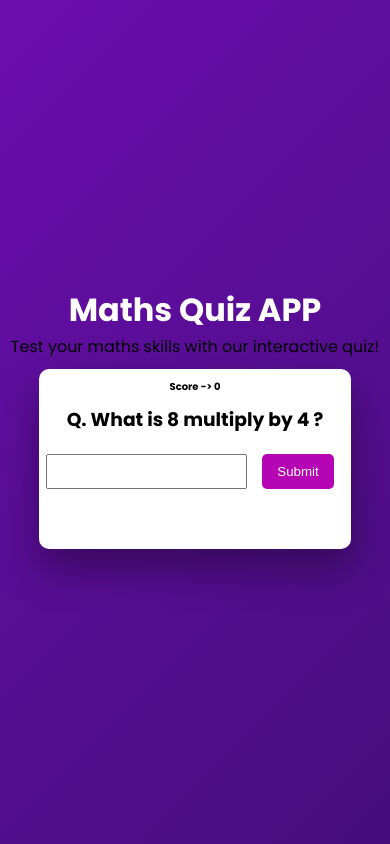
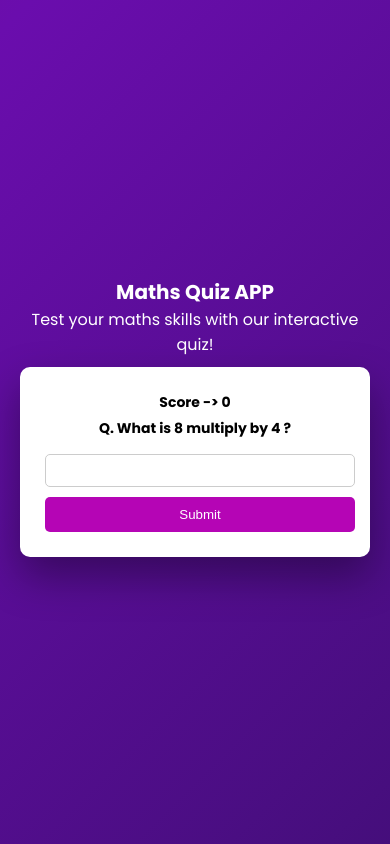
Before and after one commit to basantmahato/MathsQuizApp, a plain HTML site: page index.html in a window 390 px wide. Drawn offline with Linux system fonts and the light colour scheme.

Commit message:
Commit CSS

```diff
--- a/style.css
+++ b/style.css
@@ -6,18 +6,18 @@
     --text-color: #333;
 }
 
-.background{
+.background {
     text-align: center;
     display: flex;
     flex-direction: column;
     justify-content: center;
     align-items: center;
-    margin: 0;
-    height: 100vh;
+    min-height: 100vh;
     width: 100%;
     background: linear-gradient(135deg, #a0204c, #6a0dad, #1e0f47);
     background-size: 400% 400%;
     animation: gradientShift 10s ease infinite;
+    padding: 20px;
 }
 
 body {
@@ -34,29 +34,27 @@ p {
     font-weight: 400;
 }
 
-*{
+* {
     box-sizing: border-box;
     padding: 0;
     margin: 0;
 }
 
 @keyframes gradientShift {
-        0% { background-position: 0% 50%; }
-        50% { background-position: 100% 50%; }
-        100% { background-position: 0% 50%; }
+    0% { background-position: 0% 50%; }
+    50% { background-position: 100% 50%; }
+    100% { background-position: 0% 50%; }
 }
 
-.container{
+.container {
     display: flex;
     flex-direction: column;
     align-items: center;
+    color: #fff;
+    text-align: center;
 }
 
-.container h1{
-    color: #fff;
-}
-
-.box{
+.box {
     display: flex;
     flex-wrap: wrap;
     flex-direction: column;
@@ -64,38 +62,43 @@ p {
     background-color: #fff;
     border-radius: 10px;
     box-shadow: 0px 19px 41px rgba(0, 0, 0, 0.36);
-    height: 180px;
-    min-width: 80% ;
+    padding: 20px;
     margin: 10px;
-
+    max-width: 500px;
+    width: 100%;
 }
 
-.box h2{
-    margin: 10px;
-   font-size: 10px;
+.box h2 {
+    margin: 5px 0;
+    font-size: 14px;
 }
 
-.form{
+.form {
     margin-top: 10px;
     display: flex;
     flex-direction: row;
     align-items: center;
     justify-content: center;
     flex-wrap: wrap;
+    width: 100%;
 }
 
-.answerInput{
+.answerInput {
+    flex: 1;
+    min-width: 120px;
     padding: 8px 10px;
-    margin-right: 5px;
+    margin: 5px;
+    border: 1px solid #ccc;
+    border-radius: 5px;
 }
 
 .primary-btn {
-    margin: 10px;
     background-color: var(--primary-color);
     color: #fff;
     border: none;
     border-radius: 5px;
     padding: 10px 15px;
+    margin: 5px;
     cursor: pointer;
     transition: background-color 0.3s ease;
 }
@@ -103,3 +106,23 @@ p {
 .primary-btn:hover {
     background-color: black;
 }
+
+/* Responsive Adjustments */
+@media (max-width: 600px) {
+    h1 {
+        font-size: 20px;
+    }
+
+    .box h3 {
+        font-size: 14px;
+        text-align: center;
+    }
+
+    .primary-btn, .answerInput {
+        width: 100%;
+    }
+
+    .form {
+        flex-direction: column;
+    }
+}
```
